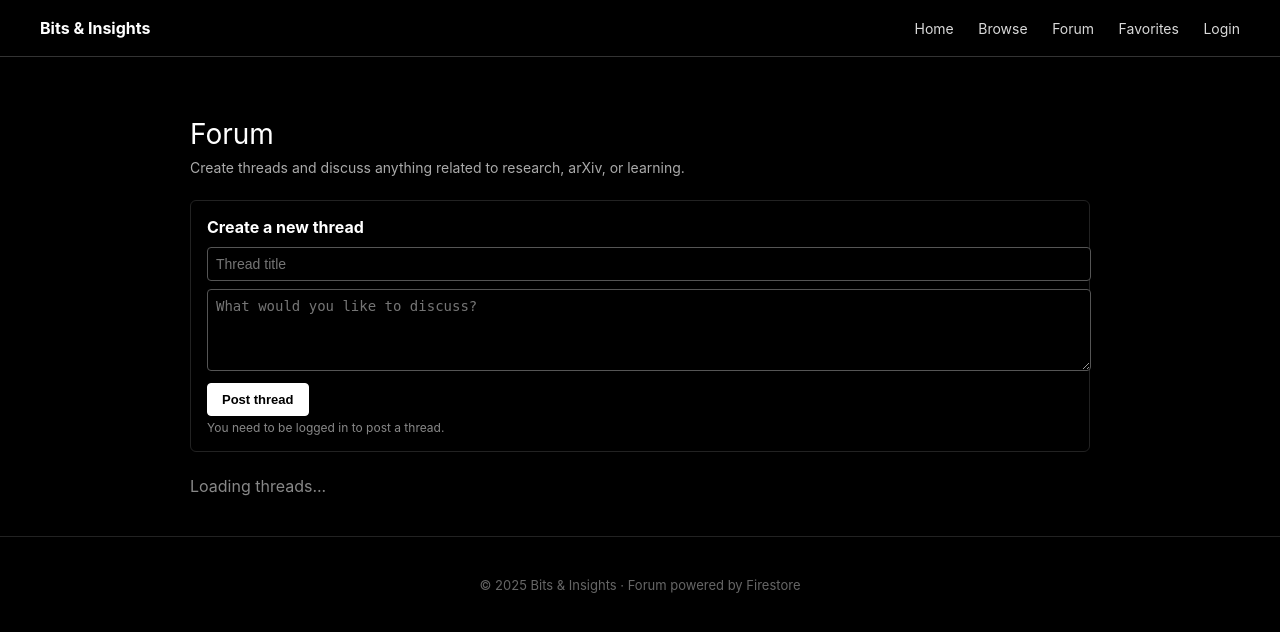
After one commit to josephineoe/bits-insights, a Flask app: page /forum in a window 1280 px wide. The commit adds this page. Shown: the top 632 px of the page. Run offline with Flask 3, Linux system fonts and the light colour scheme; some libraries are stand-ins or nearby versions.

Commit message:
Forum feature added

```diff
--- a/app.py
+++ b/app.py
@@ -287,6 +287,14 @@ def browse():
         day_options=day_options,
     )
 
+@app.route("/forum")
+def forum():
+    return render_template("forum.html")
+
+@app.route("/forum/<thread_id>")
+def forum_thread(thread_id):
+    return render_template("thread.html", thread_id=thread_id)
+
 
 
 
--- /dev/null
+++ b/templates/forum.html
@@ -0,0 +1,292 @@
+<!DOCTYPE html>
+<html lang="en">
+<head>
+    <meta charset="UTF-8">
+    <title>Forum – Bits & Insights</title>
+    <meta name="viewport" content="width=device-width, initial-scale=1">
+
+    <style>
+        body {
+            background:#000;
+            color:#fff;
+            margin:0;
+            font-family:"Inter",system-ui,-apple-system,BlinkMacSystemFont,"Segoe UI",sans-serif;
+        }
+        nav {
+            padding:18px 40px;
+            border-bottom:1px solid #333;
+            display:flex;
+            justify-content:space-between;
+            align-items:center;
+        }
+        nav a {
+            color:#fff;
+            text-decoration:none;
+            margin-left:20px;
+            font-size:14px;
+            opacity:0.85;
+        }
+        nav a:hover { opacity:1; }
+
+        .container {
+            max-width:900px;
+            margin:60px auto 40px auto;
+            padding:0 20px;
+        }
+        .page-title {
+            font-size:28px;
+            margin-bottom:8px;
+        }
+        .page-subtitle {
+            font-size:14px;
+            color:#aaa;
+            margin-bottom:24px;
+        }
+
+        .new-thread {
+            border:1px solid #222;
+            padding:16px;
+            border-radius:6px;
+            margin-bottom:24px;
+        }
+        .new-thread h2 {
+            font-size:16px;
+            margin:0 0 10px 0;
+        }
+        .new-thread input,
+        .new-thread textarea {
+            width:100%;
+            background:#000;
+            color:#fff;
+            border:1px solid #555;
+            border-radius:4px;
+            padding:8px;
+            font-size:14px;
+            margin-bottom:8px;
+        }
+        .new-thread input:focus,
+        .new-thread textarea:focus {
+            outline:none;
+            border-color:#fff;
+        }
+        .new-thread button {
+            padding:8px 14px;
+            border-radius:4px;
+            border:1px solid #fff;
+            background:#fff;
+            color:#000;
+            font-size:13px;
+            font-weight:600;
+            cursor:pointer;
+        }
+        .new-thread button:hover {
+            background:#ccc;
+        }
+        .hint {
+            font-size:12px;
+            color:#888;
+            margin-top:4px;
+        }
+
+        .thread-list {
+            margin-top:16px;
+        }
+        .thread-card {
+            border-top:1px solid #222;
+            padding:14px 0;
+        }
+        .thread-title {
+            font-size:16px;
+            margin-bottom:4px;
+        }
+        .thread-title a {
+            color:#fff;
+            text-decoration:none;
+        }
+        .thread-title a:hover {
+            text-decoration:underline;
+        }
+        .thread-meta {
+            font-size:12px;
+            color:#999;
+            margin-bottom:6px;
+        }
+        .thread-preview {
+            font-size:13px;
+            color:#ccc;
+            max-height:3.6em;
+            overflow:hidden;
+            white-space:pre-wrap;
+        }
+
+        footer {
+            padding:40px;
+            text-align:center;
+            font-size:13px;
+            color:#666;
+            border-top:1px solid #222;
+            margin-top:40px;
+        }
+    </style>
+</head>
+<body>
+
+<nav>
+    <div><strong>Bits & Insights</strong></div>
+    <div>
+        <a href="/">Home</a>
+        <a href="/browse">Browse</a>
+        <a href="/forum">Forum</a>
+        <a href="/favorites">Favorites</a>
+        <a href="/login">Login</a>
+    </div>
+</nav>
+
+<div class="container">
+    <div class="page-title">Forum</div>
+    <div class="page-subtitle">
+        Create threads and discuss anything related to research, arXiv, or learning.
+    </div>
+
+    <!-- New thread section -->
+    <section class="new-thread">
+        <h2>Create a new thread</h2>
+        <input id="thread-title" type="text" placeholder="Thread title">
+        <textarea id="thread-body" placeholder="What would you like to discuss?" rows="4"></textarea>
+        <button id="thread-submit">Post thread</button>
+        <div class="hint" id="new-thread-hint">
+            You need to be logged in to post a thread.
+        </div>
+    </section>
+
+    <!-- Threads list -->
+    <section class="thread-list" id="thread-list">
+        <p style="color:#888;">Loading threads...</p>
+    </section>
+</div>
+
+<footer>
+    © 2025 Bits & Insights · Forum powered by Firestore
+</footer>
+
+<!-- Firebase SDK -->
+<script src="https://www.gstatic.com/firebasejs/9.23.0/firebase-app-compat.js"></script>
+<script src="https://www.gstatic.com/firebasejs/9.23.0/firebase-auth-compat.js"></script>
+<script src="https://www.gstatic.com/firebasejs/9.23.0/firebase-firestore-compat.js"></script>
+
+<script>
+  const firebaseConfig = {
+    apiKey: "AIzaSyAi7T7g8zFNYewd-6MSwMbl0qY4H1t7TSI",
+    authDomain: "bits-insights.firebaseapp.com",
+    projectId: "bits-insights",
+    storageBucket: "bits-insights.firebasestorage.app",
+    messagingSenderId: "977263721818",
+    appId: "1:977263721818:web:4b2c5901fbcd9ccc97c763",
+    measurementId: "G-J5QDM8RWM0"
+  };
+
+  if (!firebase.apps.length) {
+      firebase.initializeApp(firebaseConfig);
+  }
+  const auth = firebase.auth();
+  const db   = firebase.firestore();
+
+  const threadTitleInput = document.getElementById("thread-title");
+  const threadBodyInput  = document.getElementById("thread-body");
+  const threadSubmitBtn  = document.getElementById("thread-submit");
+  const newThreadHint    = document.getElementById("new-thread-hint");
+  const threadListEl     = document.getElementById("thread-list");
+
+  let currentUser = null;
+
+  // Auth state
+  auth.onAuthStateChanged(user => {
+      currentUser = user || null;
+      if (user) {
+          newThreadHint.textContent = "Posting as: " + (user.email || "anonymous");
+          threadSubmitBtn.disabled = false;
+      } else {
+          newThreadHint.textContent = "You need to be logged in to post a thread.";
+          threadSubmitBtn.disabled = true;
+      }
+  });
+
+  // Post new thread
+  threadSubmitBtn.addEventListener("click", async () => {
+      if (!currentUser) return;
+      const title = threadTitleInput.value.trim();
+      const body  = threadBodyInput.value.trim();
+      if (!title || !body) return;
+
+      threadSubmitBtn.disabled = true;
+
+      try {
+          const ref = db.collection("threads").doc(); // Auto ID
+          const now = firebase.firestore.FieldValue.serverTimestamp();
+
+          await ref.set({
+              title: title,
+              body: body,
+              userUid: currentUser.uid,
+              userEmail: currentUser.email || "",
+              createdAt: now,
+              lastCommentAt: now
+          });
+
+          threadTitleInput.value = "";
+          threadBodyInput.value  = "";
+      } catch (err) {
+          console.error("Error creating thread:", err);
+          alert("Failed to create thread.");
+      } finally {
+          threadSubmitBtn.disabled = false;
+      }
+  });
+
+  // Load threads list (ordered by lastCommentAt descending)
+  db.collection("threads")
+    .orderBy("lastCommentAt", "desc")
+    .limit(50)
+    .onSnapshot(snapshot => {
+        threadListEl.innerHTML = "";
+        if (snapshot.empty) {
+            threadListEl.innerHTML = "<p style='color:#888;'>No threads yet. Be the first to start one!</p>";
+            return;
+        }
+
+        snapshot.forEach(doc => {
+            const t = doc.data();
+            const id = doc.id;
+            const title = t.title || "(no title)";
+            const email = t.userEmail || "Unknown user";
+            const bodyPreview = (t.body || "").slice(0, 200);
+            let timeStr = "";
+            if (t.lastCommentAt && t.lastCommentAt.toDate) {
+                timeStr = t.lastCommentAt.toDate().toLocaleString();
+            }
+
+            const div = document.createElement("div");
+            div.className = "thread-card";
+            div.innerHTML = `
+                <div class="thread-title">
+                    <a href="/forum/${id}">
+                        ${title}
+                    </a>
+                </div>
+                <div class="thread-meta">
+                    Started by ${email}${timeStr ? " · Last activity: " + timeStr : ""}
+                </div>
+                <div class="thread-preview">
+                    ${bodyPreview}
+                </div>
+            `;
+            threadListEl.appendChild(div);
+        });
+    }, err => {
+        console.error("Error loading threads:", err);
+        threadListEl.innerHTML = "<p style='color:#f66;'>Failed to load threads.</p>";
+    });
+</script>
+
+</body>
+</html>
--- a/templates/index.html
+++ b/templates/index.html
@@ -104,7 +104,7 @@
 
     <div class="right">
         <a href="/browse">Browse</a>
-        <a href="#">Forum</a>
+        <a href="/forum">Forum</a>
         <a href="/favorites">Favorites</a>
 
         <!-- Log In link shown before login -->
```
Also changed, not shown: templates/thread.html (added, +296 -0 lines).
